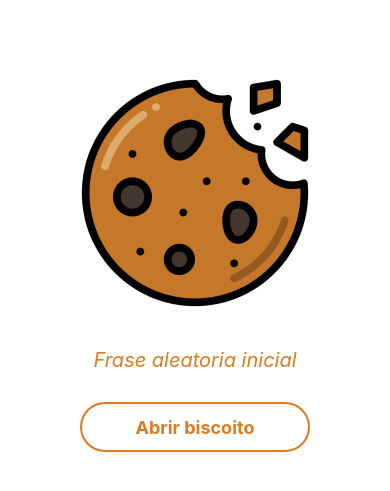
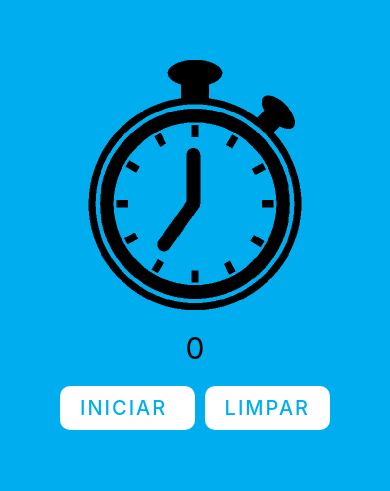
Before and after one commit to nicolas-magalhaes-clear/FirstApp-ReactNative, a React Native app: screen / in a window 390 px wide. Shown: the part 177-668 px from the top of the page. Built offline with nearby package versions, Linux system fonts and the light colour scheme.

Commit message:
Cronometer App created

```diff
--- a/App.js
+++ b/App.js
@@ -1,37 +1,56 @@
 import { StatusBar } from 'expo-status-bar';
 import { StyleSheet, Text, View, Image, TextInput, Button, TouchableOpacity } from 'react-native';
-import { useState } from 'react';
+import { useState, useEffect } from 'react';
 
-const frases = [
-  "Frase1",
-  "Frase2",
-  "Frase3",
-  "Frase4",
-  "Frase5",
-]
+let intervalTimer;
 
 export default function App() {
 
-  const [textoFrase, setTextoFrase] = useState("Frase aleatoria inicial")
-  const [image, setImage] = useState(require('./src/biscoito.png'))
+  const [time, setTime] = useState(0)
+  const [timerActive, setTimerActive] = useState(false)
+  const [buttonTimer, setButtonTimer] = useState('INICIAR')
 
-  function quebraBiscoito(){
-    let numeroAleatorio = Math.floor(Math.random() * frases.length)
-    setTextoFrase(`"${frases[numeroAleatorio]}"`)
+
+
+
+  function iniciarTimer() {
+
+    if(!timerActive){
+      setTimerActive(true)
+      setButtonTimer('PAUSAR')
+      intervalTimer = setInterval(() => {
+        setTime((prev) => (prev+1))
+      }, 1000);
+    }
+    else if (timerActive){
+      clearInterval(intervalTimer)
+      setTimerActive(false)
+      setButtonTimer('INICIAR')
+    }
+
+
   }
+  function limparTimer() {
+    clearInterval(intervalTimer)
+    setTime((prev) => prev*0)
+    setTimerActive(false)
+    setButtonTimer('INICIAR')
+  }
+
 
   return (
     <View style={styles.container}>
+      <Image source={require('./src/cronometro.png')} style={styles.cronometro} />
+      <Text style={styles.timer}>{time}</Text>
 
-      <Image source={image} style={styles.img}/>
-
-      <Text style={styles.textoFrase}>{textoFrase}</Text>
-
-      <TouchableOpacity style={styles.botao} onPress={()=> quebraBiscoito()}>
-        <View style={styles.btnArea}>
-          <Text style={styles.btnTexto}>Abrir biscoito</Text>
-        </View>
-      </TouchableOpacity>
+      <View style={styles.btnArea}>
+        <TouchableOpacity style={styles.btn} onPress={() => iniciarTimer()} >
+          <Text style={styles.btnTexto}>{buttonTimer} </Text>
+        </TouchableOpacity>
+        <TouchableOpacity style={styles.btn} onPress={() => limparTimer()}>
+          <Text style={styles.btnTexto}>LIMPAR</Text>
+        </TouchableOpacity>
+      </View>
     </View>
   );
 }
@@ -41,49 +60,33 @@ export default function App() {
 const styles = StyleSheet.create({
   container: {
     flex: 1,
-    height: '100%',
-    paddingTop: 30,
     alignItems: 'center',
-    justifyContent: 'center'
+    justifyContent: 'center',
+    backgroundColor: '#00aeef'
   },
-  input: {
-    height: 45,
-    borderWidth: 1,
-    borderColor: '#222',
-    margin: 10,
-    fontSize: 20,
-    padding: 10
-  },
-  texto:{
-    color: 'green'
-  },
-  img: {
+  cronometro: {
     width: 250,
     height: 250
   },
-  textoFrase: {
-    fontSize: 20,
-    color: '#DD7B22',
-    margin: 30,
-    fontStyle: 'italic',
-    textAlign: 'center'
+  timer: {
+    fontSize: 30,
+    marginTop: 20
   },
-  botao: {
-    width: 230,
-    height: 50,
-    borderWidth: 2,
-    borderColor: '#dd7b22',
-    borderRadius: 25
-  },
-  btnArea:{
-    flex: 1,
+  btnArea: {
+    marginTop: 20,
     flexDirection: 'row',
-    justifyContent: 'center',
-    alignItems: 'center',
+    gap: 10
   },
   btnTexto: {
-    fontSize: 18,
-    fontWeight: 'bold',
-    color: '#dd7b22'
+    fontSize: 20,
+    color: '#00aeef',
+    letterSpacing: 2,
+    fontWeight: '500'
+  },
+  btn: {
+    paddingHorizontal: 20,
+    paddingVertical: 10,
+    borderRadius: 10,
+    backgroundColor: 'white',
   }
 });
```
Also changed, not shown: src/cronometro.png (added).
